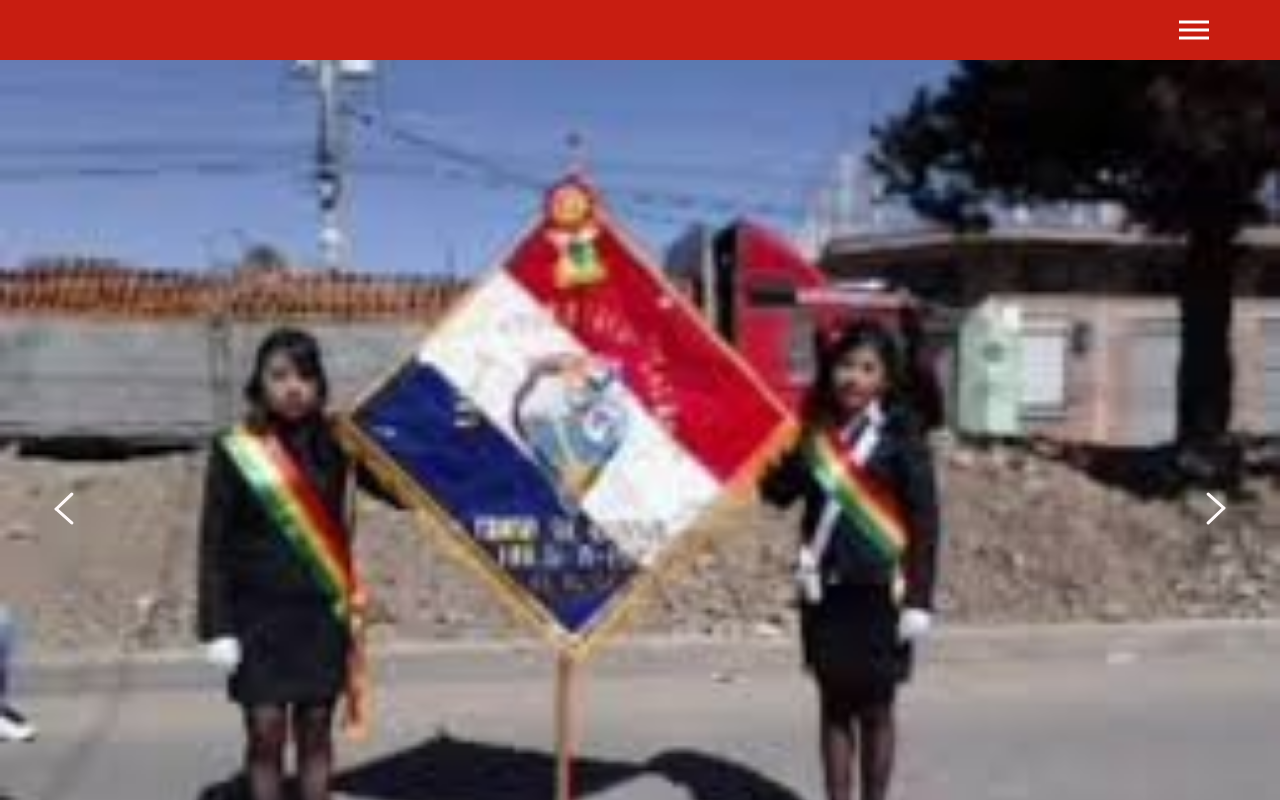
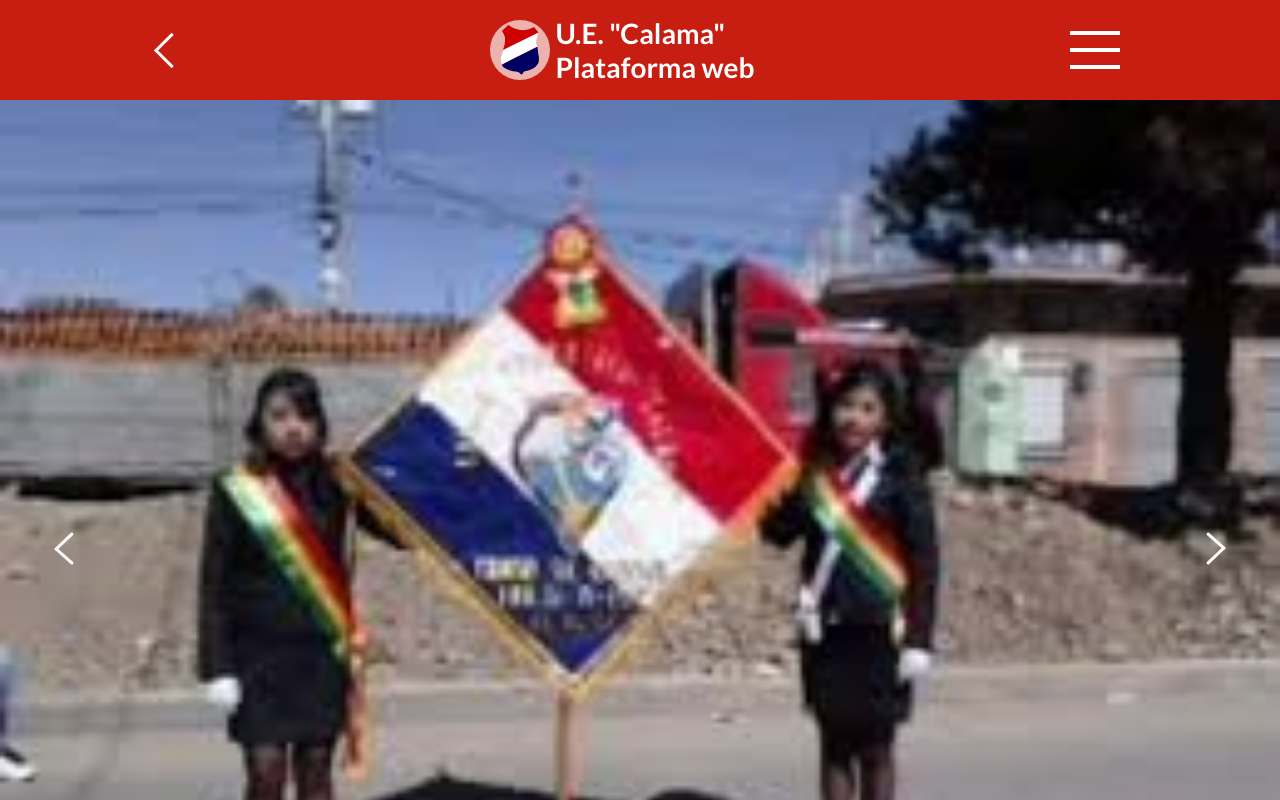
Before and after one commit to davigox/unidadeducativacalama, a React (Create React App) app: page / in a window 1280 px wide. Shown: the top 800 px of the page. Built offline with nearby package versions, Linux system fonts and the light colour scheme.

Commit message:
Cambie el Navbar por el Navbar2

```diff
--- a/src/components/Navbar2.js
+++ b/src/components/Navbar2.js
@@ -1,21 +1,38 @@
 import React, { Fragment } from 'react';
 
 import './styles/Navbar2.css';
+import menu_arrow from '../images/menu-arrow.svg'
+import logo from '../images/logo.svg'
 
 class Navbar2 extends React.Component {
     state = {
         isCliked: false,
     }
-    handleClick= ()=> {
+    handleClick = () => {
         this.setState({
             isCliked: !this.state.isCliked
         })
         console.log(this.state.isCliked)
     }
-    render(){
+    render() {
         return (
             <React.Fragment>
                 <nav className="navbar">
+                    <div className="navbar__back">
+                        {/* eslint-disable-next-line */}
+                        <a href="/" className="arrow" id="arrow"></a>
+                    </div>
+                    <div className="navbar__logo">
+                        <img className="logo__img" src={logo} alt="logo" />
+                        <div className="navbar__section-info">
+                            <h3 className="navbar__titulo">
+                                U.E. "Calama"
+                                </h3>
+                            <h3 className="navbar__titulo">
+                                Plataforma web
+                            </h3>
+                        </div>
+                    </div>
                     <div className="hamburger" onClick={this.handleClick}>
                         <div className="line">
 
@@ -27,10 +44,23 @@ class Navbar2 extends React.Component {
 
                         </div>
                     </div>
-                    <ul className={this.state.isCliked? "nav-links nav-links.open" : "nav-links"}>
-                        <li><a href="#">About</a></li>
-                        <li><a href="#">Contact</a></li>
-                        <li><a href="#">Projects</a></li>
+                    <ul className={this.state.isCliked ? "nav-links nav-links--open" : "nav-links"}>
+                        <div className="nav-links__pages">
+                            <li><a href="#">Iniciar sesión <img src={menu_arrow} alt="Menu Arrow" /></a></li>
+                            <li><a href="#">Página Principal <img src={menu_arrow} alt="Menu Arrow" /></a></li>
+                            <li><a href="#">Clases Virtuales <img src={menu_arrow} alt="Menu Arrow" /></a></li>
+                            <li><a href="#">Horarios <img src={menu_arrow} alt="Menu Arrow" /></a></li>
+                            <li><a href="#">Plantel Docente <img src={menu_arrow} alt="Menu Arrow" /></a></li>
+                            <li><a href="#">Calificaciones <img src={menu_arrow} alt="Menu Arrow" /></a></li>
+                            <li><a className="nav-links2" href="#">Mis Datos <img src={menu_arrow} alt="Menu Arrow" /></a></li>
+                        </div>
+                        <div className="nav-links__admin">
+                            <li><a href="#">Materias y Cursos <img src={menu_arrow} alt="Menu Arrow" /></a></li>
+                            <li><a href="#">Registrar Calificaciones <img src={menu_arrow} alt="Menu Arrow" /></a></li>
+                            <li><a href="#">Registrar Docentes <img src={menu_arrow} alt="Menu Arrow" /></a></li>
+                            <li><a href="#">Registrar Cursos <img src={menu_arrow} alt="Menu Arrow" /></a></li>
+                            <li><a href="#">Registrar Calificaciones <img src={menu_arrow} alt="Menu Arrow" /></a></li>
+                        </div>
                     </ul>
                 </nav>
             </React.Fragment>
--- a/src/components/styles/Navbar2.css
+++ b/src/components/styles/Navbar2.css
@@ -1,18 +1,130 @@
 .navbar{
-    height: 60px;
+    width: 100%;
+    height: 100px;
     background: #C81D11;
+    display: flex;
+    align-items: center;
+    position: relative;
+    justify-content: space-around;
+}
+.navbar__logo{
+    display: flex;
+    align-items: center;
+}
+.navbar__titulo{
+    color: white;
+    font-weight: 900;
+    font-size: 1.75em;
+}
+.logo__img{
+    width: 60px;
+}
+.line{
+    width: 50px;
+    height: 4px;
+    background: white;
+    margin: auto;
+}
+.hamburger{
+    /* position: absolute; */
+    display: flex;
+    flex-direction: column;
+    justify-content: space-around;
+    align-items: center;
+    cursor: pointer;
+    width: 60px;
+    height: 50px;
+    z-index: 2;
 }
 .nav-links{
     display: flex;
+    position: fixed;
+    top: 0;
+    right: 0;
     list-style: none;
-    width: 50%;
-    height: 100%;
+    background: rgba(0, 0, 0, .8);
+    height: 100vh;
+    width: 100%;
+    z-index: 1;
     justify-content: space-around;
     align-items: center;
     margin-left: auto;
+    flex-direction: column;
+    transition: 1s;
+    transform: translate(100%);
 }
-.nav-links li a{
+.nav-links--open{
+    transform: translate(0%);
+}
+.nav-links__pages{
+    display: flex;
+    flex-direction: column;
+    width: 100%;
+    height: 50%;
+    align-items: center;
+    justify-content: space-around;
+}
+.nav-links__admin{
+    display: flex;
+    flex-direction: column;
+    width: 100%;
+    height: 50%;
+    align-items: center;
+    justify-content: space-around;
+}
+.nav-links__pages li a{
     color: white;
     text-decoration: none;
-    font-size: 1.2em;
+    font-size: 2em;
 }
+.nav-links__admin li a{
+    color: #FB6A57;
+    text-decoration: none;
+    font-size: 2em;
+}
+.nav-links li a img{
+    opacity: 0.6;
+}
+.nav-links li a:hover img{
+    opacity: 1;
+    text-decoration: underline;
+    text-decoration-color: white;
+}
+
+.arrow{
+    display:block;
+    width:25px;
+    height:30px;
+    position:relative
+}
+.arrow:after,.arrow:before{
+    content:"";
+    width:100%;
+    height:3px;
+    position:absolute;
+    left:0;
+    transform-origin:left;
+    transition:all 300ms;
+    background:#FFF
+}
+.arrow:before{
+    top:15px;
+    transform:rotateZ(-45deg)
+}
+.arrow:after{
+    bottom:14px;
+    transform:rotateZ(45deg)
+}
+.arrow:hover:before{
+    transform:rotateZ(-60deg)
+}
+.arrow:hover:after{
+    transform:rotateZ(60deg)
+}
+.arrow.active:after,.arrow.active:before{
+    transform:rotateZ(0deg)
+}
+.arrow.go:after,.arrow.go:before{
+    transform:translate(-200%);
+    opacity:0
+}
--- a/src/components/styles/desktop.css
+++ b/src/components/styles/desktop.css
@@ -2,12 +2,7 @@
     .slider{
         height: 700px;
     }
-    .Navbar__titulo{
-        font-size:2em;
-    }
-    .Navbar__subtitulo{
-        font-size:1.5em;
-    }
+
     .Video{
         height: 480px;
     }
@@ -44,12 +39,7 @@
     .slider{
         height: 800px;
     }
-    .Navbar__titulo{
-        font-size:2.25em;
-    }
-    .Navbar__subtitulo{
-        font-size:2em;
-    }
+
     .Video{
         height: 580px;
     }
@@ -75,23 +65,13 @@
     .contacto__icono{
         width: 35px;
     }
+
 }
 @media screen and (min-width:1240px){
     .slider{
         height: 900px;
     }
-    .Navbar__titulo{
-        font-size:2.5em;
-    }
-    .Navbar__subtitulo{
-        font-size:2.25em;
-    }
-    .Navbar{
-        height: 110px;
-    }
-    .logo__img{
-        width: 90px;
-    }
+
     .Video{
         height: 800px;
     }
@@ -123,18 +103,7 @@
     .slider{
         height: 1000px;
     }
-    .Navbar__titulo{
-        font-size:2.75em;
-    }
-    .Navbar__subtitulo{
-        font-size:2.5em;
-    }
-    .Navbar{
-        height: 120px;
-    }
-    .logo__img{
-        width: 100px;
-    }
+
     .video{
         height: 800px;
     }
@@ -160,4 +129,5 @@
     .contacto__icono{
         width: 50px;
     }
+
 }
--- a/src/components/styles/tablet.css
+++ b/src/components/styles/tablet.css
@@ -2,18 +2,7 @@
     .slider{
         height: 200px;
     }
-    .Navbar__titulo{
-        font-size:0.75em;
-    }
-    .Navbar__subtitulo{
-        font-size:0.6em;
-    }
-    .Navbar{
-        height: 50px;
-    }
-    .logo__img{
-        width: 40px;
-    }
+
     .Video{
         height: 180px;
     }
@@ -53,15 +42,7 @@
     .slider{
         height: 300px;
     }
-    .Navbar__titulo{
-        font-size:0.9em;
-    }
-    .Navbar__subtitulo{
-        font-size:0.75em;
-    }
-    .Navbar{
-        height: 60px;
-    }
+
     .Video{
         height: 250px;
     }
@@ -100,18 +81,7 @@
     .slider{
         height: 450px;
     }
-    .Navbar__titulo{
-        font-size:1em;
-    }
-    .Navbar__subtitulo{
-        font-size:0.9em;
-    }
-    .Navbar{
-        height: 70px;
-    }
-    .logo__img{
-        width: 60px;
-    }
+
     .Video{
         height: 320px;
     }
@@ -142,20 +112,14 @@
         top:60px;
         right:60px
     }
+
+
 }
 @media screen and (min-width:768px){
     .slider{
         height: 550px;
     }
-    .Navbar__titulo{
-        font-size:1.125em;
-    }
-    .Navbar__subtitulo{
-        font-size:1em;
-    }
-    .Navbar{
-        height: 80px;
-    }
+
     .Video{
         height: 420px;
     }
@@ -182,61 +146,12 @@
         width: 25px;
     }
 
-    /* navbar2 */
-    .line{
-        width: 30px;
-        height: 3px;
-        background: white;
-        margin: 5px;
-    }
-    .navbar{
-        position: relative;
-    }
-    .hamburger{
-        position: absolute;
-        cursor: pointer;
-        right: 5%;
-        top: 50%;
-        transform: translate(-5%,-50%);
-        z-index: 2;
-    }
-    .nav-links{
-        position: fixed;
-        background: cornflowerblue;
-        height: 100vh;
-        width: 100%;
-        z-index: 1;
-        flex-direction: column;
-        /* display: none; */
-        clip-path: circle(1000px at 90% -10%);
-        -webkit-clip-path: circle(100px at 90% -10%);
-        transition: all 1s ease-out;
-        pointer-events: none;
-    }
-    .nav-links.open{
-        clip-path: circle(1000px at 90% -10%);
-        -webkit-clip-path: circle(1000px at 90% -10%);
-        pointer-events: all;
-    }
-
-
 }
 @media screen and (min-width:850px){
     .slider{
         height: 600px;
     }
-    .Navbar__titulo{
-        font-size:1.5em;
-    }
-    .Navbar__subtitulo{
-        font-size:1.125em;
-    }
-    .Navbar{
-        height: 90px;
-    }
-    .logo__img{
-        width: 80px;
-    }
+
     .Video{
         height: 420px;
     }
--- a/src/pages/Home.js
+++ b/src/pages/Home.js
@@ -1,5 +1,5 @@
 import React from 'react';
-import Navbar from '../components/Navbar';
+import Navbar2 from '../components/Navbar';
 import Slider from '../components/Slider';
 import Video from '../components/Video';
 import Footer from '../components/Footer'
```
